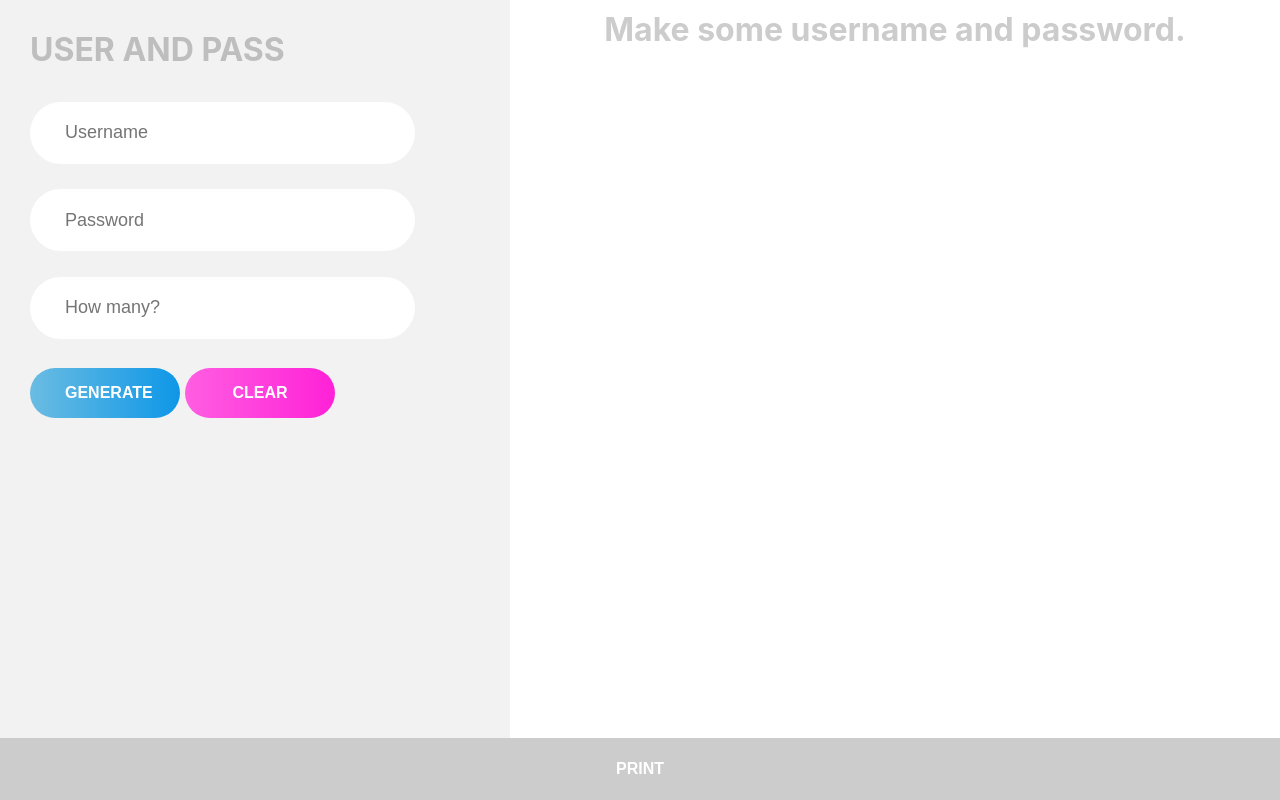
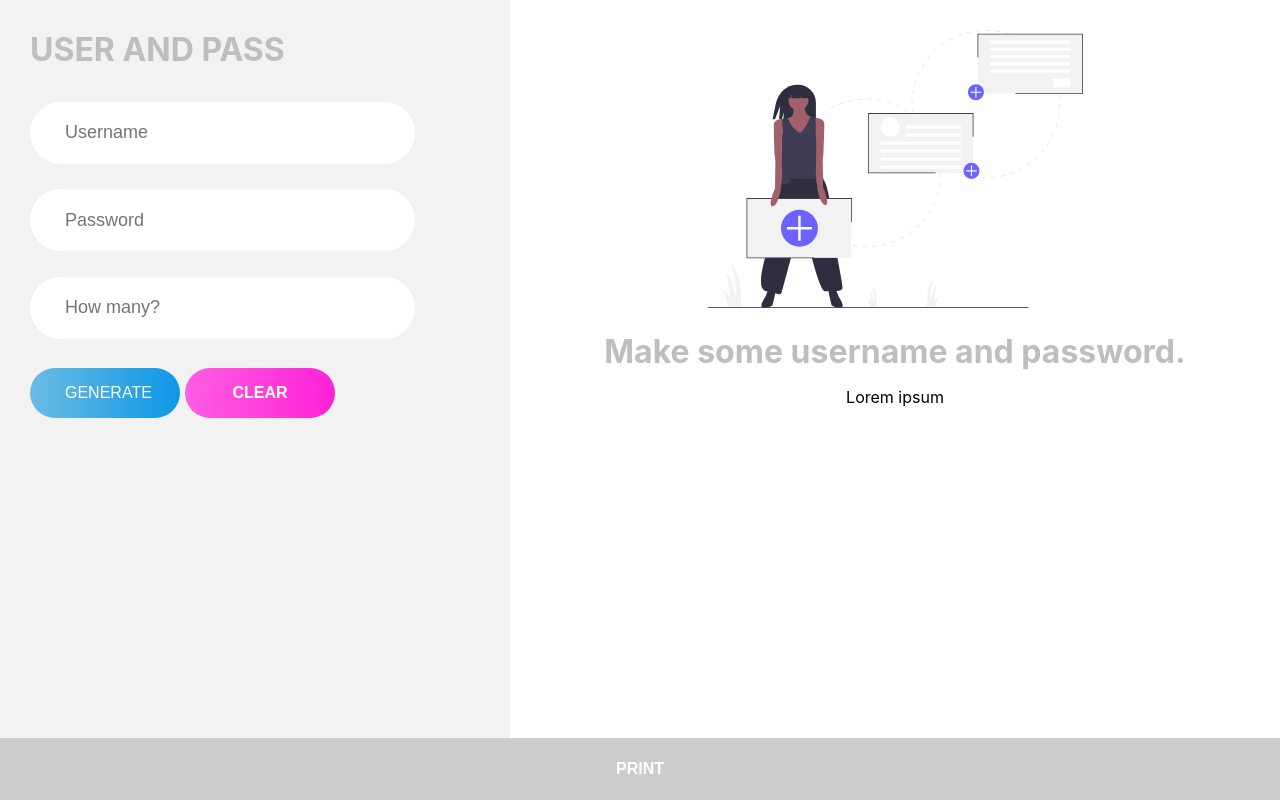
Before and after one commit to tordsyabe/userpass, a React (Create React App) app: page / in a window 1280 px wide. Built offline with nearby package versions, Linux system fonts and the light colour scheme.

Commit message:
added some design

```diff
--- a/src/App.js
+++ b/src/App.js
@@ -1,6 +1,7 @@
 import React, { useState, useRef } from "react";
 import ReactToPrint from "react-to-print";
 import styles from "./App.module.css";
+import addContent from "./add-content.svg";
 
 function App() {
   const [user, setUser] = useState("");
@@ -13,7 +14,11 @@ function App() {
     const usernames = [];
 
     for (let i = 1; i <= count; i++) {
-      usernames.push({ username: `${user}0${i}`, password: `${pass}0${i}` });
+      if (i < 10) {
+        usernames.push({ username: `${user}0${i}`, password: `${pass}0${i}` });
+      } else {
+        usernames.push({ username: `${user}${i}`, password: `${pass}${i}` });
+      }
     }
     setUsers(usernames);
   };
@@ -39,7 +44,11 @@ function App() {
       <div className={styles.App}>
         <div className={styles.formWrapper}>
           <h1>user and pass</h1>
-          <form className={styles.form} autoComplete="off">
+          <form
+            className={styles.form}
+            autoComplete="off"
+            onSubmit={handleGenerate}
+          >
             <input
               className={styles.input}
               required
@@ -68,9 +77,11 @@ function App() {
               onChange={e => setCount(e.target.value)}
             />
             <br />
-            <button className={styles.buttonGenerate} onClick={handleGenerate}>
-              Generate
-            </button>
+            <input
+              type="submit"
+              className={styles.buttonGenerate}
+              value="Generate"
+            />
             <button className={styles.buttonClear} onClick={handleClear}>
               Clear
             </button>
@@ -79,7 +90,15 @@ function App() {
         <div className={styles.printAreaWrapper}>
           <div className={styles.printArea} ref={componentRef}>
             {users.length === 0 ? (
-              <p className={styles.pTag}>Make some username and password.</p>
+              <React.Fragment>
+                <img
+                  style={{ width: "50%", margin: "20px" }}
+                  src={addContent}
+                  alt="add"
+                />
+                <p className={styles.pTag}>Make some username and password.</p>
+                <p>Lorem ipsum</p>
+              </React.Fragment>
             ) : (
               <ul className={styles.lists}>{listItems}</ul>
             )}
--- a/src/App.module.css
+++ b/src/App.module.css
@@ -10,6 +10,10 @@
     display: grid;
     justify-items: center;
     margin-top: 10px;
+  }
+
+  img.addContentImage {
+    width: 50%;
   }
 
   .lists {
@@ -199,5 +203,5 @@ button {
   font-weight: bold;
   font-size: 2rem;
   margin: auto;
-  color: #ccc;
+  color: rgb(190, 190, 190);
 }
```
Also changed, not shown: src/add-content.svg (added), 1 other file (tests, documents, lock files or other folders).
